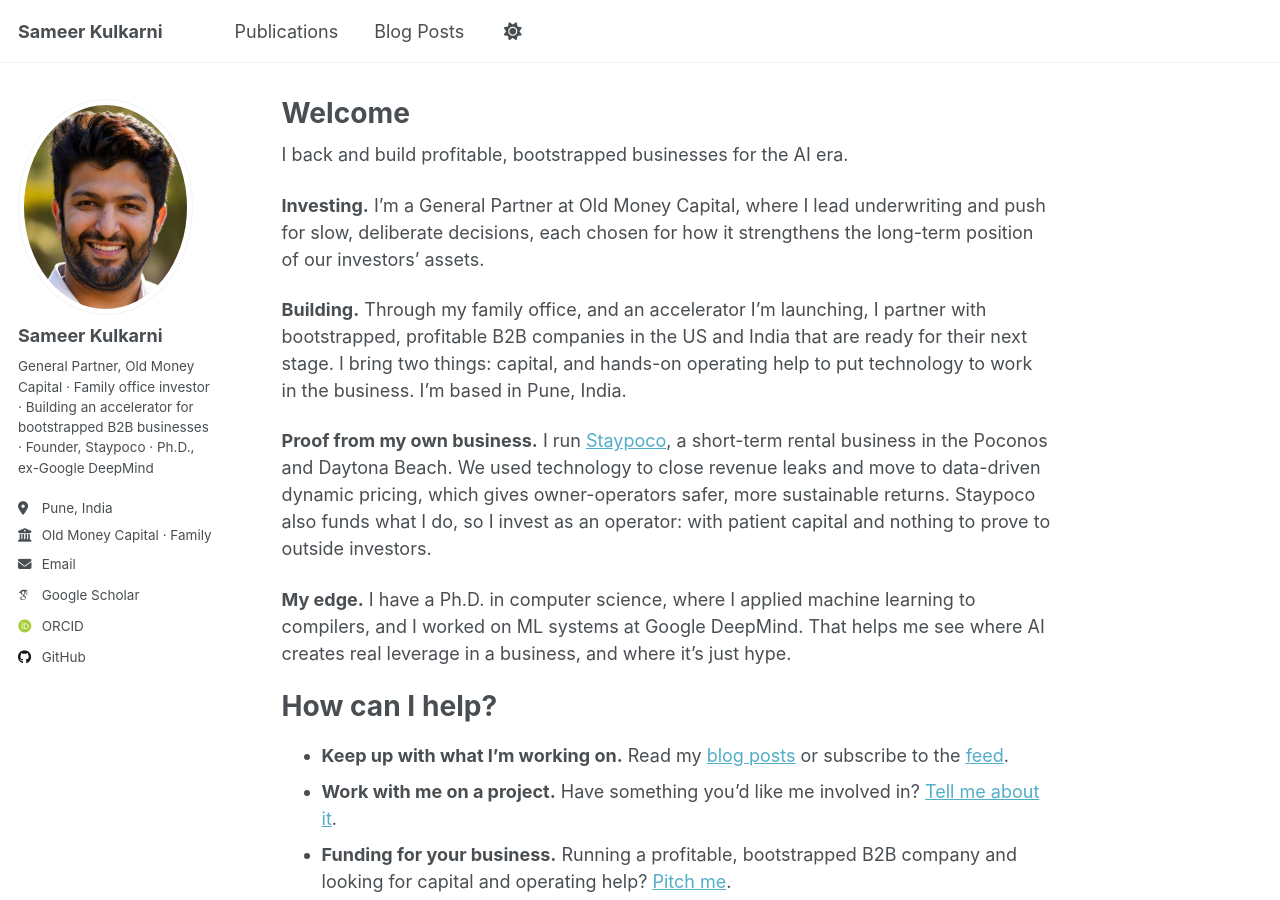
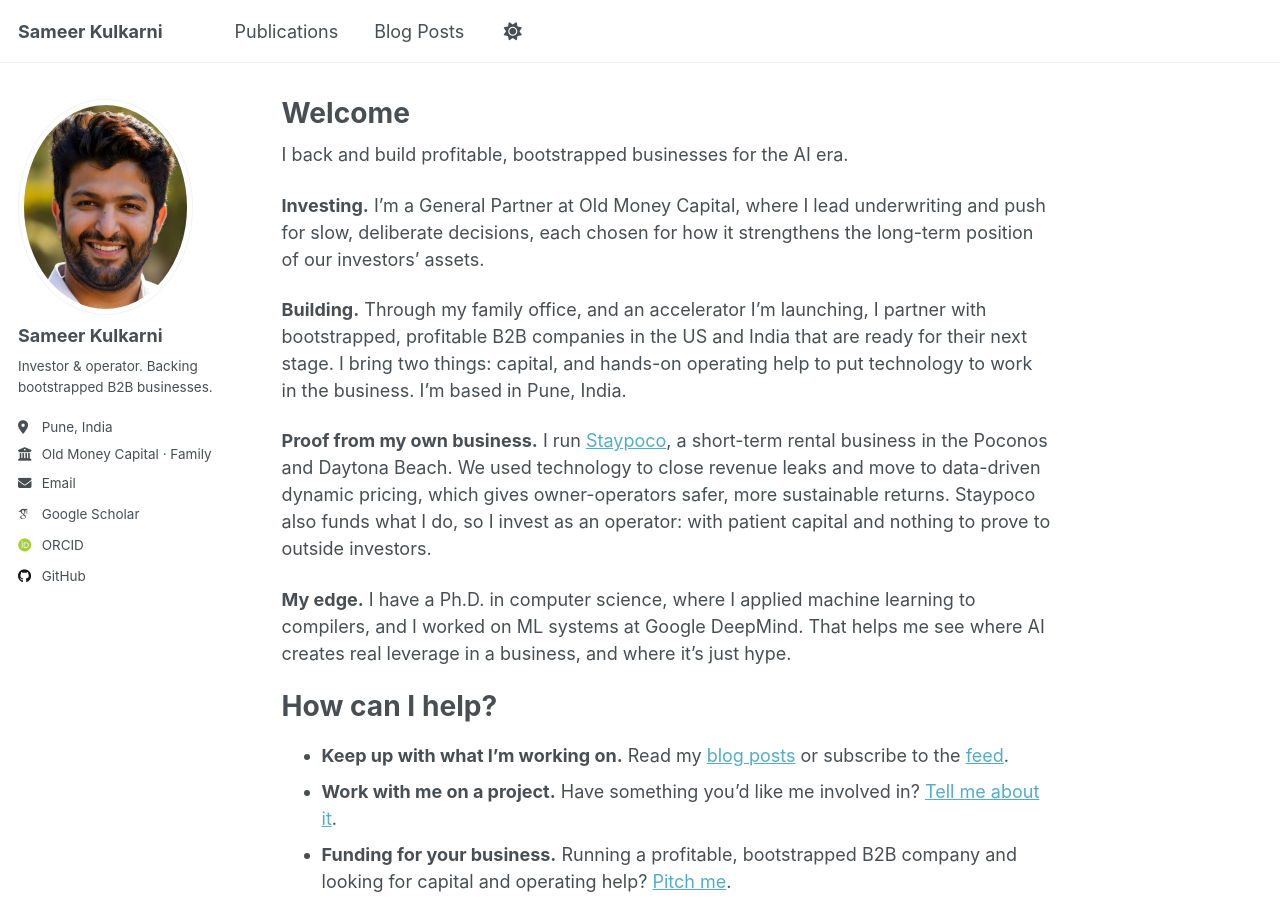
Before and after one commit to sameerkulkarni/sameerkulkarni.github.io, a Jekyll site: the page built from _pages/about.md, in a window 1280 px wide and 900 px high. Built offline with Jekyll 4.4.1, drawn with Linux system fonts in a browser that asks for light colours; some web fonts are replaced.

Commit message:
Shorten sidebar bio
Co-Authored-By: Claude Opus 5.5 <noreply@anthropic.com>
Claude-Session: https://claude.ai/code/session_01NFyscfRmC85wyPpu5cEcn1

```diff
--- a/_config.yml
+++ b/_config.yml
@@ -25,7 +25,7 @@ author:
   avatar           : "sameer-profile.png"
   name             : "Sameer Kulkarni"
   pronouns         : # example: "he/him"
-  bio              : "General Partner, Old Money Capital · Family office investor · Building an accelerator for bootstrapped B2B businesses · Founder, Staypoco · Ph.D., ex-Google DeepMind"
+  bio              : "Investor & operator. Backing bootstrapped B2B businesses."
   location         : "Pune, India"
   employer         : "Old Money Capital · Family office · Accelerator"
   uri              : # URL
```
